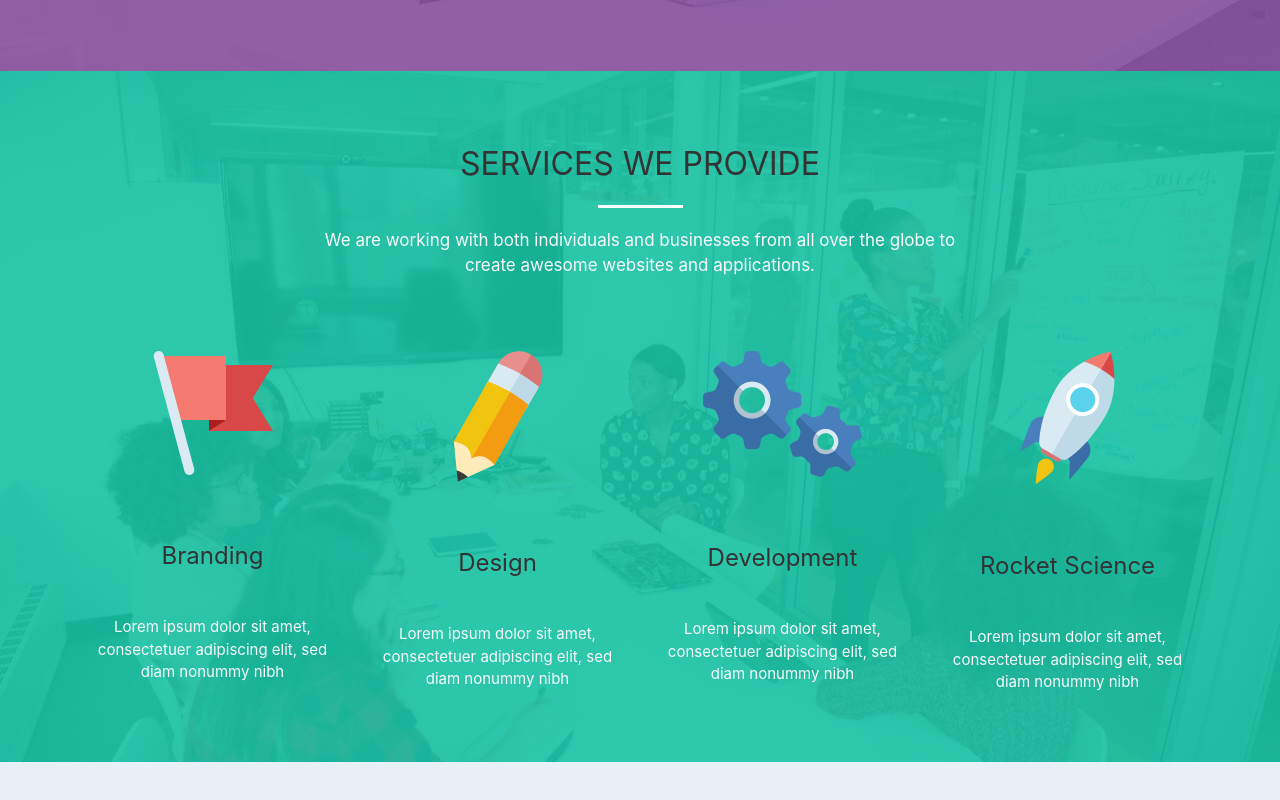
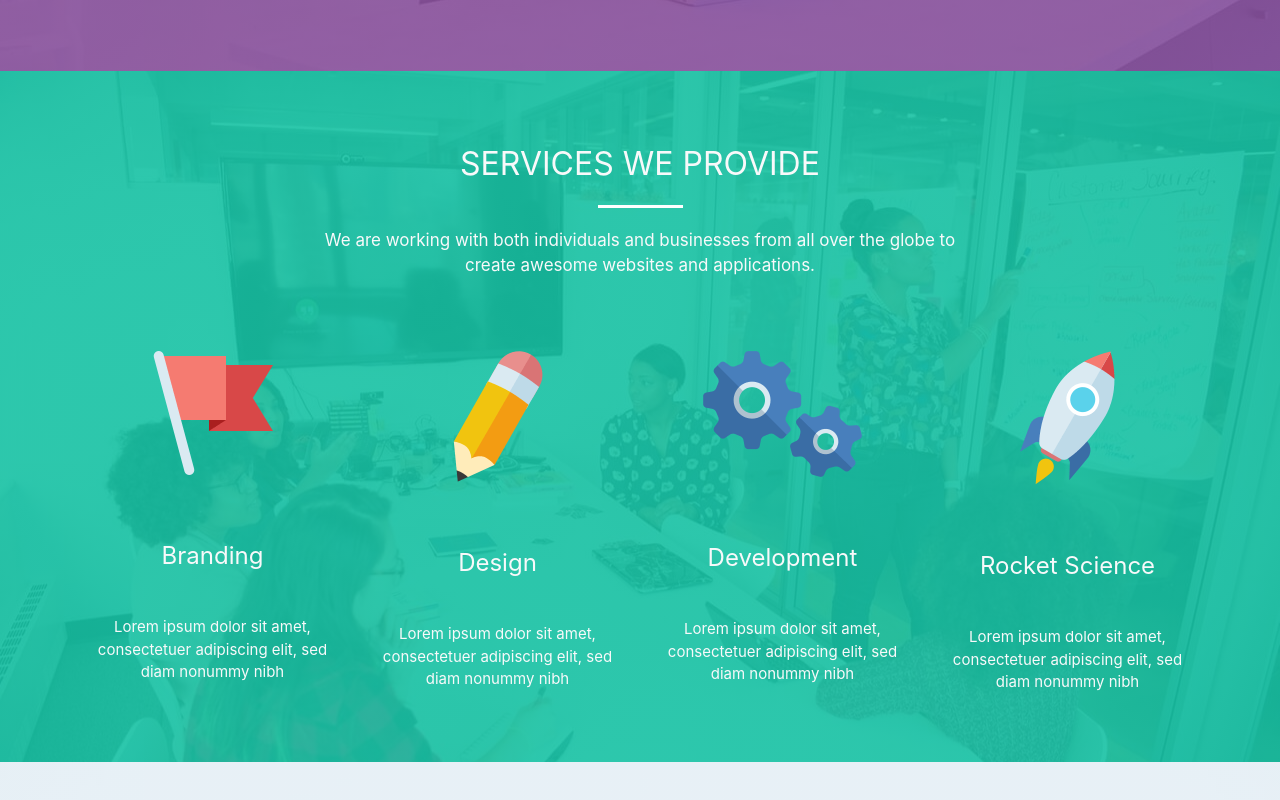
Before and after one commit to Riazahmedraj/project-two, a plain HTML site: page index.html in a window 1280 px wide. Shown: the part 632-1432 px from the top of the page. Drawn offline with Linux system fonts and the light colour scheme; a script that the page names is missing.

Commit message:
Update index.html

```diff
--- a/index.html
+++ b/index.html
@@ -42,25 +42,25 @@
         <div class="container">
             <div class="row my-4">
                 <div class="col">
-                    <h2>SERVICES WE PROVIDE</h2>
+                    <h2 class="text-light">SERVICES WE PROVIDE</h2>
                     <p class="little-description"> We are working with both individuals and businesses from all over the globe to create awesome websites and applications. </p>
                 </div>
             </div>
             <div class="row pt-5">
                 <div class="col-lg-3 col-md-6"> <img src="resources/img/flag.png" alt="Flag">
-                    <h3 class="py-4">Branding</h3>
+                    <h3 class="py-4 text-light">Branding</h3>
                     <p class="services-paragraph">Lorem ipsum dolor sit amet, consectetuer adipiscing elit, sed diam nonummy nibh</p>
                 </div>
                 <div class="col-lg-3 col-md-6 mt-sm-5 mt-md-0"> <img src="resources/img/crayon.png" alt="Flag">
-                    <h3 class="py-4">Design</h3>
+                    <h3 class="py-4 text-light">Design</h3>
                     <p class="services-paragraph">Lorem ipsum dolor sit amet, consectetuer adipiscing elit, sed diam nonummy nibh</p>
                 </div>
                 <div class="col-lg-3 col-md-6 mt-sm-5 mt-lg-0"> <img src="resources/img/gears.png" alt="Flag">
-                    <h3 class="py-4">Development</h3>
+                    <h3 class="py-4 text-light">Development</h3>
                     <p class="services-paragraph">Lorem ipsum dolor sit amet, consectetuer adipiscing elit, sed diam nonummy nibh</p>
                 </div>
                 <div class="col-lg-3 col-md-6 mt-sm-5 mt-lg-0"> <img src="resources/img/rocket.png" alt="Flag">
-                    <h3 class="py-4">Rocket Science</h3>
+                    <h3 class="py-4 text-light">Rocket Science</h3>
                     <p class="services-paragraph">Lorem ipsum dolor sit amet, consectetuer adipiscing elit, sed diam nonummy nibh</p>
                 </div>
             </div>
```
